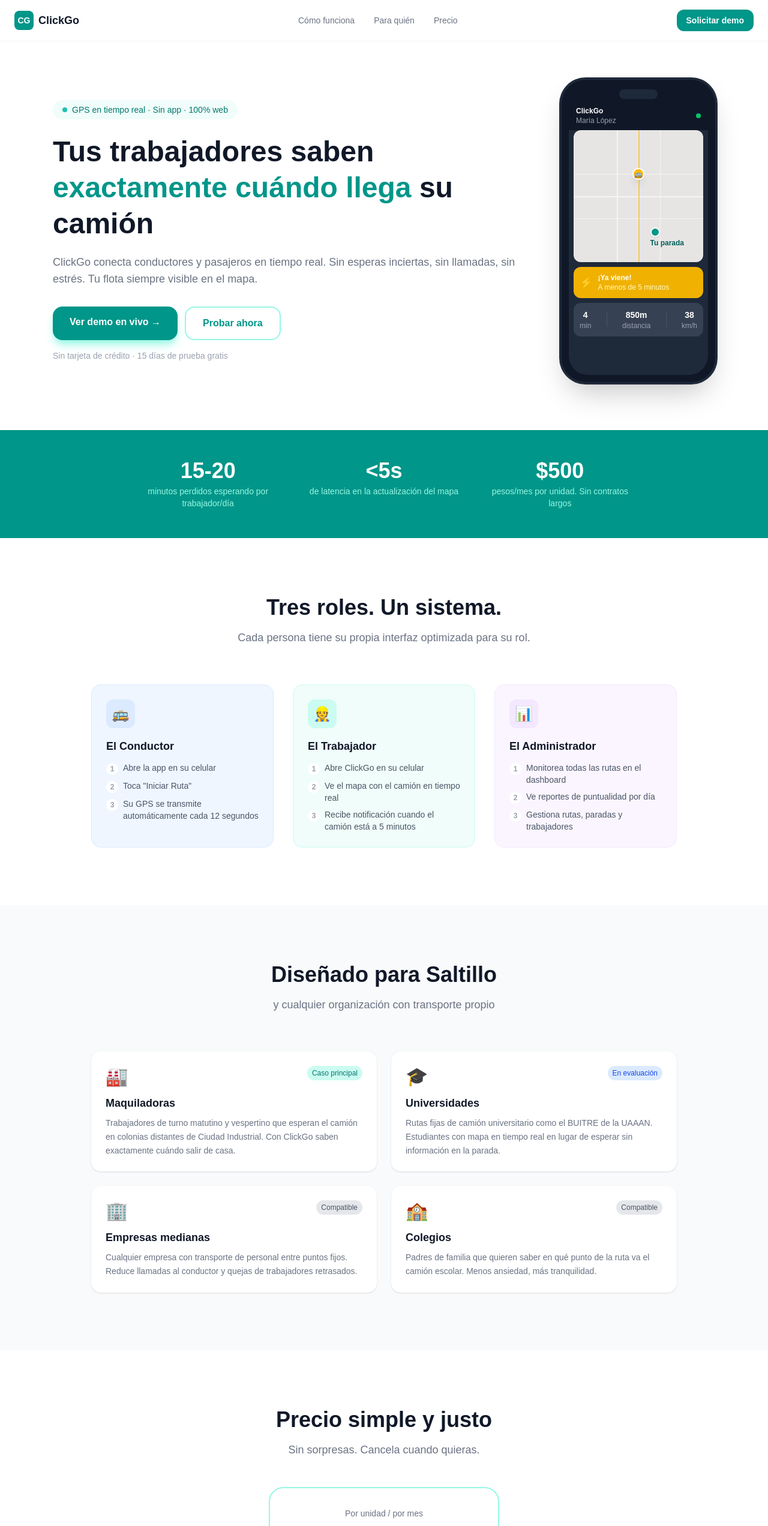
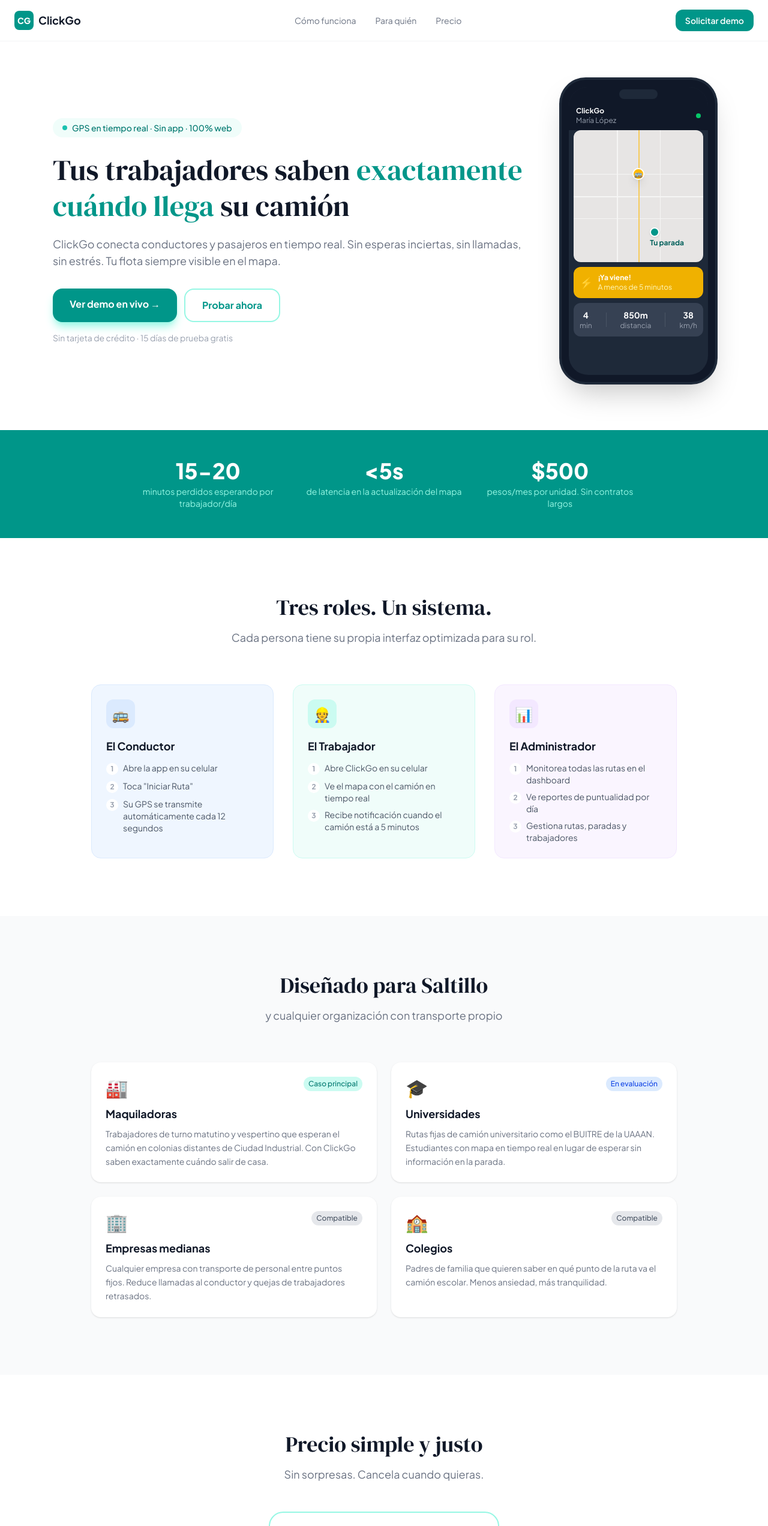
Before and after one commit to difusionculturaluaaan-ops/CLICKGO, a Next.js app: page / in a window 1280 px wide. Shown: the top 2544 px of the page at 60% size. Built offline with nearby package versions, Linux system fonts and the light colour scheme.

Commit message:
feat: tipografía elegante — DM Serif Display en títulos + Plus Jakarta Sans en cuerpo

```diff
--- a/src/app/layout.tsx
+++ b/src/app/layout.tsx
@@ -1,8 +1,18 @@
 import type { Metadata, Viewport } from 'next'
-import { Geist } from 'next/font/google'
+import { DM_Serif_Display, Plus_Jakarta_Sans } from 'next/font/google'
 import './globals.css'
 
-const geist = Geist({ variable: '--font-geist', subsets: ['latin'] })
+const dmSerif = DM_Serif_Display({
+  variable: '--font-serif',
+  subsets: ['latin'],
+  weight: '400',
+})
+
+const jakarta = Plus_Jakarta_Sans({
+  variable: '--font-sans',
+  subsets: ['latin'],
+  weight: ['400', '500', '600', '700', '800'],
+})
 
 export const metadata: Metadata = {
   title: 'ClickGo',
@@ -19,8 +29,8 @@
 
 export default function RootLayout({ children }: { children: React.ReactNode }) {
   return (
-    <html lang="es" className={`${geist.variable} h-full antialiased`}>
-      <body className="min-h-full flex flex-col">{children}</body>
+    <html lang="es" className={`${dmSerif.variable} ${jakarta.variable} h-full antialiased`}>
+      <body className="min-h-full flex flex-col" style={{ fontFamily: 'var(--font-sans), sans-serif' }}>{children}</body>
     </html>
   )
 }
--- a/src/app/page.tsx
+++ b/src/app/page.tsx
@@ -32,7 +32,7 @@
               <span className="w-2 h-2 bg-teal-500 rounded-full animate-pulse" />
               GPS en tiempo real · Sin app · 100% web
             </div>
-            <h1 className="text-4xl md:text-5xl font-black text-gray-900 leading-tight mb-5">
+            <h1 className="text-4xl md:text-5xl text-gray-900 leading-tight mb-5" style={{ fontFamily: 'var(--font-serif)' }}>
               Tus trabajadores saben{' '}
               <span className="text-teal-600">exactamente cuándo llega</span>{' '}
               su camión
@@ -149,7 +149,7 @@
       {/* ── CÓMO FUNCIONA ────────────────────────────────────────────────── */}
       <section id="como-funciona" className="max-w-5xl mx-auto px-6 py-24">
         <div className="text-center mb-16">
-          <h2 className="text-4xl font-black text-gray-900 mb-4">Tres roles. Un sistema.</h2>
+          <h2 className="text-4xl text-gray-900 mb-4" style={{ fontFamily: 'var(--font-serif)' }}>Tres roles. Un sistema.</h2>
           <p className="text-gray-500 text-lg max-w-xl mx-auto">
             Cada persona tiene su propia interfaz optimizada para su rol.
           </p>
@@ -214,7 +214,7 @@
       <section id="clientes" className="bg-gray-50 py-24">
         <div className="max-w-5xl mx-auto px-6">
           <div className="text-center mb-16">
-            <h2 className="text-4xl font-black text-gray-900 mb-4">Diseñado para Saltillo</h2>
+            <h2 className="text-4xl text-gray-900 mb-4" style={{ fontFamily: 'var(--font-serif)' }}>Diseñado para Saltillo</h2>
             <p className="text-gray-500 text-lg">y cualquier organización con transporte propio</p>
           </div>
           <div className="grid md:grid-cols-2 gap-6">
@@ -263,7 +263,7 @@
 
       {/* ── PRECIO ───────────────────────────────────────────────────────── */}
       <section id="precio" className="max-w-4xl mx-auto px-6 py-24 text-center">
-        <h2 className="text-4xl font-black text-gray-900 mb-4">Precio simple y justo</h2>
+        <h2 className="text-4xl text-gray-900 mb-4" style={{ fontFamily: 'var(--font-serif)' }}>Precio simple y justo</h2>
         <p className="text-gray-500 text-lg mb-12">Sin sorpresas. Cancela cuando quieras.</p>
         <div className="max-w-sm mx-auto bg-white border-2 border-teal-200 rounded-3xl p-8 shadow-xl shadow-teal-50">
           <p className="text-gray-500 text-sm font-medium mb-2">Por unidad / por mes</p>
@@ -300,7 +300,7 @@
       {/* ── CONTACTO ─────────────────────────────────────────────────────── */}
       <section id="contacto" className="bg-teal-600 py-24">
         <div className="max-w-2xl mx-auto px-6 text-center">
-          <h2 className="text-4xl font-black text-white mb-4">¿Listo para el demo?</h2>
+          <h2 className="text-4xl text-white mb-4" style={{ fontFamily: 'var(--font-serif)' }}>¿Listo para el demo?</h2>
           <p className="text-teal-100 text-lg mb-10">
             Te mostramos ClickGo funcionando con tus rutas reales en menos de 30 minutos.
           </p>
```
